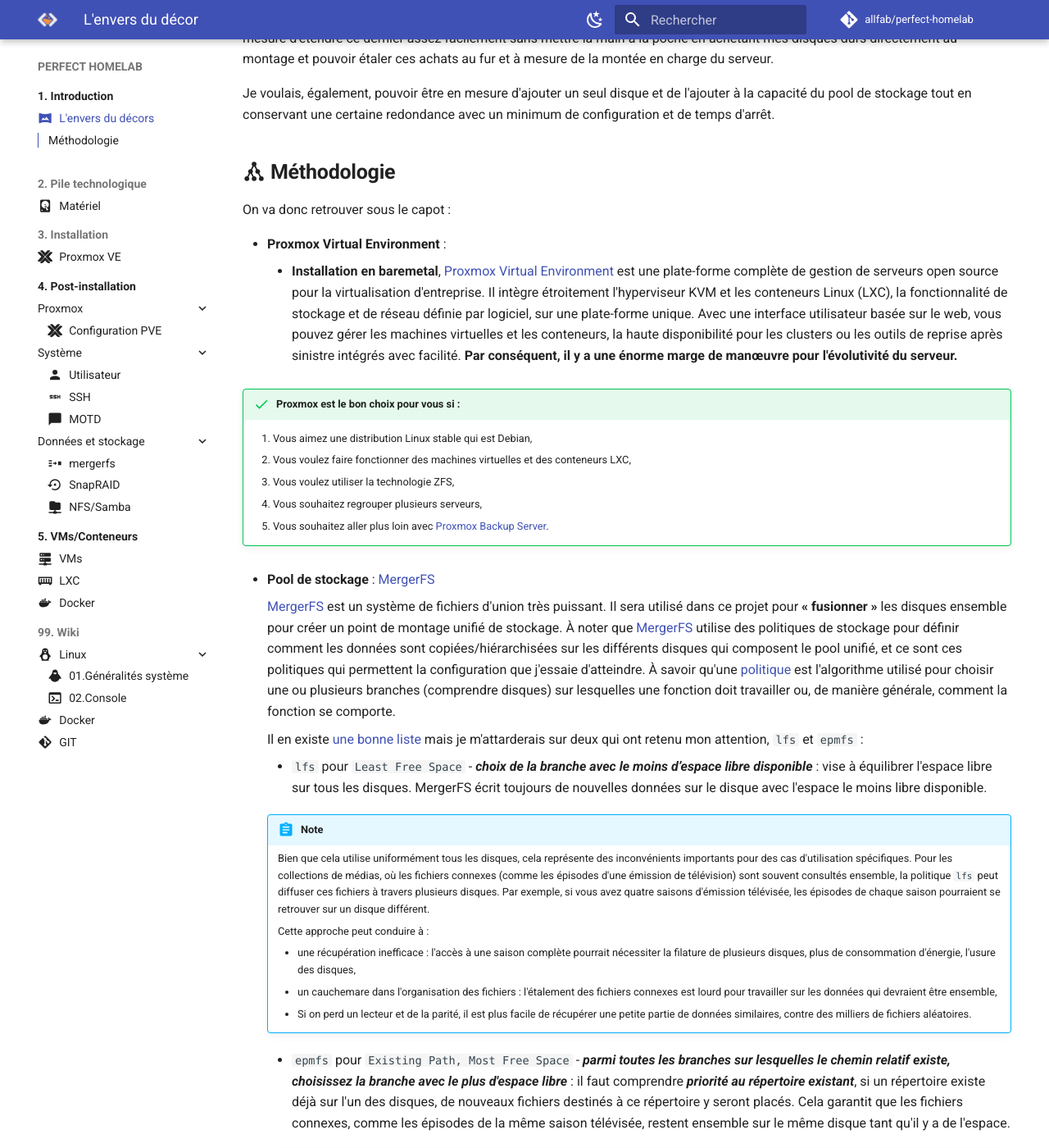
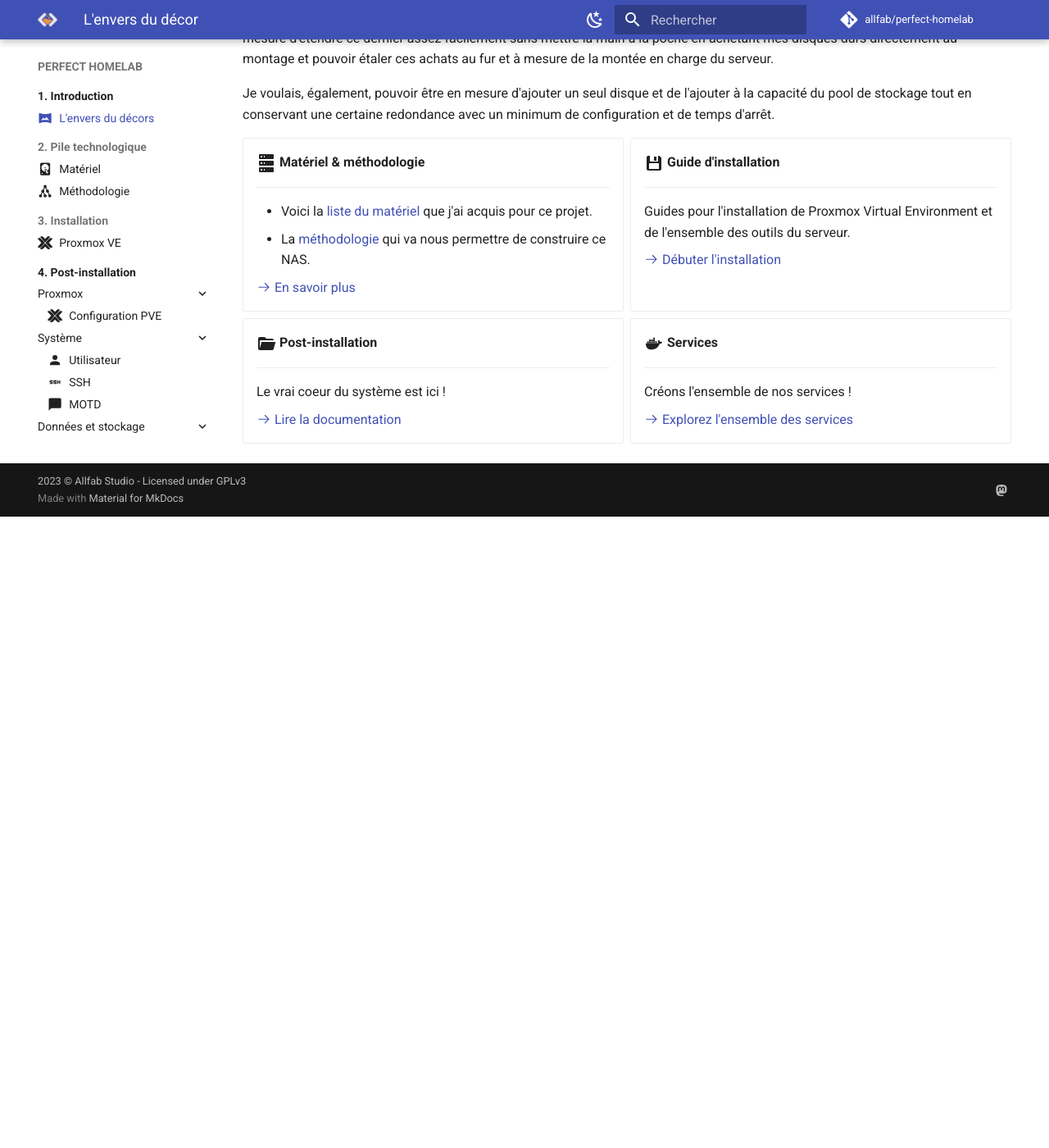
Before and after one commit to allfab/perfect-homelab, an MkDocs documentation site: the page built from docs/overview.md, in a window 1280 px wide and 1400 px high, scrolled down 1027 px. Shown: the whole window at 82% size. Built offline with MkDocs 1.6.1 and Material for MkDocs 9.7.7, drawn with Linux system fonts in a browser that asks for light colours; some web fonts are replaced; comment, search, counter and statistics services are not loaded; after the commit the page ends 1657 px from its top, so only the background shows below that; some of the changed text lies outside the part shown.

Commit message:
UPDATE navigation experience

```diff
--- a/docs/overview.md
+++ b/docs/overview.md
@@ -37,63 +37,17 @@
 
 Je voulais, également, pouvoir être en mesure d'ajouter un seul disque et de l'ajouter à la capacité du pool de stockage tout en conservant une certaine redondance avec un minimum de configuration et de temps d'arrêt.
 
-## :material-graph: **Méthodologie**
-
-On va donc retrouver sous le capot :
-
-- **Proxmox Virtual Environment** :
-    - **Installation en baremetal**, [Proxmox Virtual Environment](https://www.proxmox.com/en/proxmox-virtual-environment/overview) est une plate-forme complète de gestion de serveurs open source pour la virtualisation d'entreprise. Il intègre étroitement l'hyperviseur KVM et les conteneurs Linux (LXC), la fonctionnalité de stockage et de réseau définie par logiciel, sur une plate-forme unique. Avec une interface utilisateur basée sur le web, vous pouvez gérer les machines virtuelles et les conteneurs, la haute disponibilité pour les clusters ou les outils de reprise après sinistre intégrés avec facilité. **Par conséquent, il y a une énorme marge de manœuvre pour l'évolutivité du serveur.**
-
-!!! success "Proxmox est le bon choix pour vous si :"
-
-    1. Vous aimez une distribution Linux stable qui est Debian,
-    2. Vous voulez faire fonctionner des machines virtuelles et des conteneurs LXC,
-    3. Vous voulez utiliser la technologie ZFS,
-    4. Vous souhaitez regrouper plusieurs serveurs,
-    5. Vous souhaitez aller plus loin avec [Proxmox Backup Server](https://www.proxmox.com/en/proxmox-backup-server/overview).
-
-
-- **Pool de stockage** : [MergerFS](https://github.com/trapexit/mergerfs)
-
-    [MergerFS](https://github.com/trapexit/mergerfs) est un système de fichiers d'union très puissant. Il sera utilisé dans ce projet pour **« fusionner »** les disques ensemble pour créer un point de montage unifié de stockage. À noter que [MergerFS](https://github.com/trapexit/mergerfs) utilise des politiques de stockage pour définir comment les données sont copiées/hiérarchisées sur les différents disques qui composent le pool unifié, et ce sont ces politiques qui permettent la configuration que j'essaie d'atteindre. À savoir qu'une [politique](https://github.com/trapexit/mergerfs?tab=readme-ov-file#policies) est l'algorithme utilisé pour choisir une ou plusieurs branches (comprendre disques) sur lesquelles une fonction doit travailler ou, de manière générale, comment la fonction se comporte.
-
-    Il en existe [une bonne liste](https://github.com/trapexit/mergerfs?tab=readme-ov-file#policies) mais je m'attarderais sur deux qui ont retenu mon attention, `lfs` et `epmfs` :
-
-    - `lfs` pour `Least Free Space` - ***choix de la branche avec le moins d’espace libre disponible*** : vise à équilibrer l'espace libre sur tous les disques. MergerFS écrit toujours de nouvelles données sur le disque avec l'espace le moins libre disponible.
-
-    !!! abstract "Note"
-
-        Bien que cela utilise uniformément tous les disques, cela représente des inconvénients importants pour des cas d'utilisation spécifiques. Pour les collections de médias, où les fichiers connexes (comme les épisodes d'une émission de télévision) sont souvent consultés ensemble, la politique  `lfs` peut diffuser ces fichiers à travers plusieurs disques. Par exemple, si vous avez quatre saisons d'émission télévisée, les épisodes de chaque saison pourraient se retrouver sur un disque différent.
-
-        Cette approche peut conduire à :
-
-        - une récupération inefficace : l'accès à une saison complète pourrait nécessiter la filature de plusieurs disques, plus de consommation d'énergie, l'usure des disques,
-        - un cauchemare dans l'organisation des fichiers : l'étalement des fichiers connexes est lourd pour travailler sur les données qui devraient être ensemble,
-        - Si on perd un lecteur et de la parité, il est plus facile de récupérer une petite partie de données similaires, contre des milliers de fichiers aléatoires.
-
-    - `epmfs` pour `Existing Path, Most Free Space` - ***parmi toutes les branches sur lesquelles le chemin relatif existe, choisissez la branche avec le plus d'espace libre*** : il faut comprendre ***priorité au répertoire existant***, si un répertoire existe déjà sur l'un des disques, de nouveaux fichiers destinés à ce répertoire y seront placés. Cela garantit que les fichiers connexes, comme les épisodes de la même saison télévisée, restent ensemble sur le même disque tant qu'il y a de l'espace.
-
-    !!! abstract "Note"
-
-        Si le répertoire n'existe sur aucun disque (par exemple, lors de l'ajout d'une nouvelle émission de télévision ou d'une nouvelle saison), l'annuaire sera créé sur le disque avec l'espace le plus important. Cela aide à équilibrer l'utilisation globale du stockage à travers les disques.
-
-    La politique `epmfs` combine le meilleur des deux options. Il maintient les fichiers connexes ensemble pour plus de clarté, tout en veillant à ce que l'espace disque soit utilisé efficacement, et c'est donc ce que je vais utiliser sur mon pool de données MergerFS.
-
-
-- **Sauvegarde** : [SnapRAID](http://www.snapraid.it/) pour la parité des données,
-- **Partage** : NFS
-- **Services** : VMs et/ou containers LXC + containers Docker.
-
 
 <div class="grid cards" markdown>
 
--   :material-server:{ .lg .middle } **Matériel**
+-   :material-server:{ .lg .middle } **Matériel & méthodologie**
 
     ---
 
-    Il faut bien attaquer par le début ! Voici la liste du matériel que j'ai acquis pour ce projet.
+    - Voici la [liste du matériel](/tech-stack/hardware/) que j'ai acquis pour ce projet.
+    - La [méthodologie](/tech-stack/processus/) qui va nous permettre de construire ce NAS.
 
-    [:octicons-arrow-right-24: En savoir plus](/perfect-homelab/tech-stack/hardware/)
+    [:octicons-arrow-right-24: En savoir plus](/tech-stack/hardware/)
 
 -   :material-floppy:{ .lg .middle } **Guide d'installation**
 
@@ -101,7 +55,7 @@
 
     Guides pour l'installation de Proxmox Virtual Environment et de l'ensemble des outils du serveur.
 
-    [:octicons-arrow-right-24: Débuter l'installation](/perfect-homelab/installation/proxmox/)
+    [:octicons-arrow-right-24: Débuter l'installation](/installation/proxmox/)
 
 -   :material-folder-open:{ .lg .middle } **Post-installation**
 
@@ -109,7 +63,7 @@
 
     Le vrai coeur du système est ici !
 
-    [:octicons-arrow-right-24: Lire la documentation](/perfect-homelab/post-install/)
+    [:octicons-arrow-right-24: Lire la documentation](/post-install/)
 
 -   :material-docker:{ .lg .middle } **Services**
 
@@ -117,6 +71,6 @@
 
     Créons l'ensemble de nos services !
 
-    [:octicons-arrow-right-24: Explorez l'ensemble des services](/perfect-homelab/services/)
+    [:octicons-arrow-right-24: Explorez l'ensemble des services](/services/)
 
 </div>
--- a/docs/tech-stack/hardware.md
+++ b/docs/tech-stack/hardware.md
@@ -1,5 +1,5 @@
 ---
-title: Logiciels & outils
+title: Matériel
 icon: material/harddisk
 ---
 
--- a/mkdocs.yml
+++ b/mkdocs.yml
@@ -90,6 +90,7 @@
     - L'envers du décors: "overview.md"
   - 2. Pile technologique:
     - Matériel: "tech-stack/hardware.md"
+    - Méthodologie: "tech-stack/processus.md"
   - 3. Installation:
     - Proxmox VE: "installation/proxmox.md"
   - 4. Post-installation:
```
Also changed, not shown: docs/installation/proxmox.md (+3 -2 lines), docs/tech-stack/processus.md (added, +78 -0 lines), docs/temp/zfs.md (added, +32 -0 lines).
